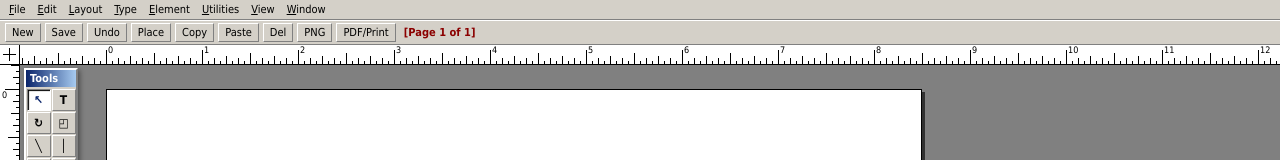
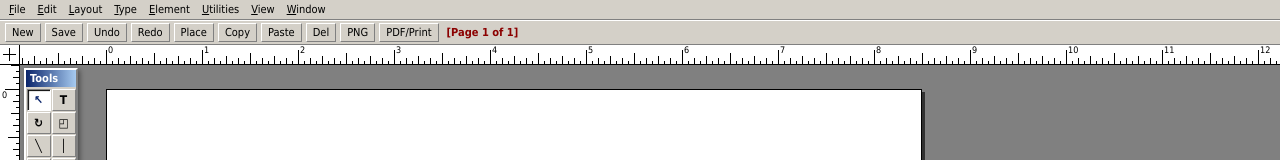
Before and after one commit to sujalbhosale0709-ui/pagemaker-clone, a plain HTML site: page index.html in a window 1280 px wide. Shown: the top 160 px of the page. Drawn offline with Linux system fonts and the light colour scheme; a web font is replaced by a local one.

Commit message:
Update index.html

```diff
--- a/index.html
+++ b/index.html
@@ -36,6 +36,7 @@
 
   <div id="menu-edit" class="dropdown" style="left: 34px;">
     <div class="dropdown-item" onclick="undo()"><span>Undo</span><span>Ctrl+Z</span></div>
+    <div class="dropdown-item" onclick="redo()"><span>Redo</span><span>Ctrl+Y</span></div>
     <div class="dropdown-item" onclick="cutSelected()"><span>Cut</span><span>Ctrl+X</span></div>
     <div class="dropdown-item" onclick="copySelected()"><span>Copy</span><span>Ctrl+C</span></div>
     <div class="dropdown-item" onclick="pasteCopied()"><span>Paste</span><span>Ctrl+V</span></div>
@@ -139,6 +140,7 @@
     <button type="button" class="btn" onclick="newDocument()">New</button>
     <button type="button" class="btn" onclick="saveProject()">Save</button>
     <button type="button" class="btn" onclick="undo()">Undo</button>
+    <button type="button" class="btn" onclick="redo()">Redo</button>
     <button type="button" class="btn" onclick="triggerPlaceImage()">Place</button>
     <button type="button" class="btn" onclick="copySelected()">Copy</button>
     <button type="button" class="btn" onclick="pasteCopied()">Paste</button>
```
